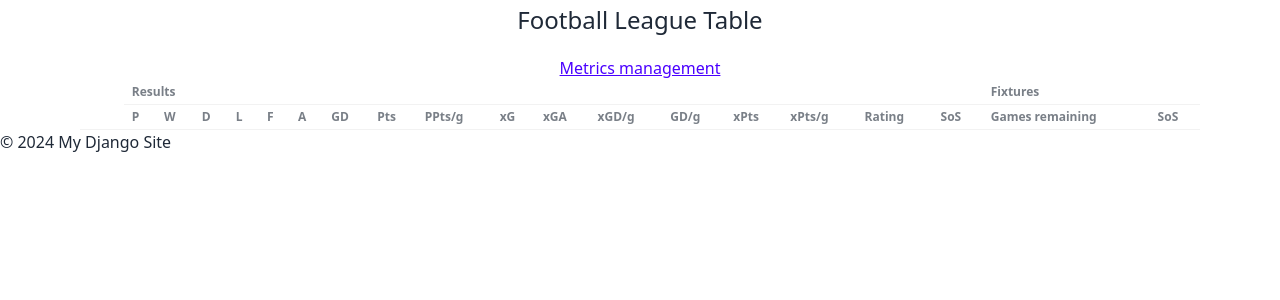
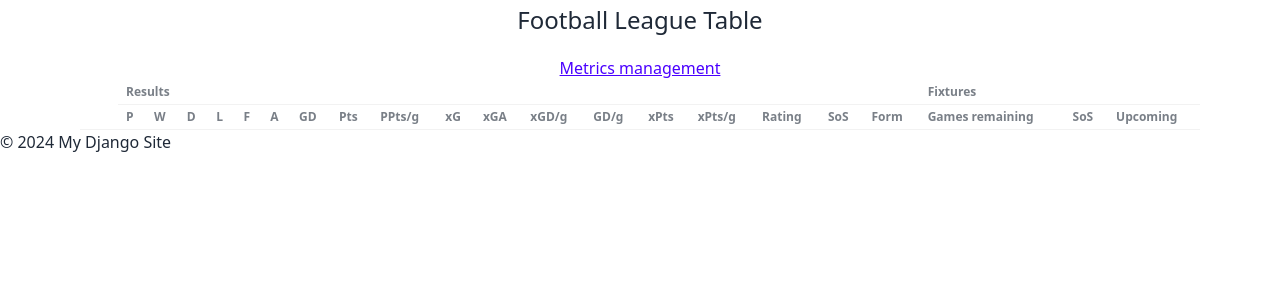
Before and after one commit to mbd0910/toughplacetogo, a Django app: template analytics/football/templates/league_table.html in a window 1280 px wide. Shown: the part 112-412 px from the top of the page. Run offline with Django 5.2, Linux system fonts and the light colour scheme; the template is opened without the code that fills it, so the values that code supplies are empty; some libraries are stand-ins or nearby versions.

Commit message:
Calculate difficulty of most recent 5 games and upcoming fixtures (#12)

```diff
--- a/analytics/football/league_table.py
+++ b/analytics/football/league_table.py
@@ -87,6 +87,11 @@ class LeagueTableRow:
             return []
         return self.results[-limit:]
 
+    def upcoming_games(self, limit = 5):
+        if limit <= 0:
+            return []
+        return self.fixtures[:limit]
+
     def most_recent_home_games(self, limit = 5):
         return self.most_recent_games_matching_criteria(is_home=True, limit=limit)
 
--- a/analytics/football/templates/league_table.html
+++ b/analytics/football/templates/league_table.html
@@ -13,8 +13,8 @@
             <tr>
                 <th rowspan="2"></th>
                 <th rowspan="2"></th>
-                <th colspan="17">Results</th>
-                <th colspan="2">Fixtures</th>
+                <th colspan="18">Results</th>
+                <th colspan="3">Fixtures</th>
             </tr>
             <tr>
                 <th>P</th>
@@ -34,8 +34,10 @@
                 <th>xPts/g</th>
                 <th>Rating</th>
                 <th>SoS</th>
+                <th>Form</th>
                 <th>Games remaining</th>
                 <th>SoS</th>
+                <th>Upcoming</th>
             </tr>
         </thead>
         <tbody>
@@ -67,10 +69,20 @@
                             {{ result_sos|floatformat:"2" }}
                         </td>
                     {% endwith %}
+                    {% with form_sos=result_difficulties.form|hash:row.team %}
+                        <td style="background-color: {{ form_sos|reverse_difficulty_colour }}">
+                            {{ form_sos|floatformat:"2" }}
+                        </td>
+                    {% endwith %}
                     <td>{{ row.games_remaining }}</td>
                     {% with fixture_sos=fixture_difficulties.sos|hash:row.team %}
                         <td style="background-color: {{ fixture_sos|reverse_difficulty_colour }}">
                             {{ fixture_sos|floatformat:"2" }}
+                        </td>
+                    {% endwith %}
+                    {% with upcoming_sos=fixture_difficulties.upcoming|hash:row.team %}
+                        <td style="background-color: {{ upcoming_sos|reverse_difficulty_colour }}">
+                            {{ upcoming_sos|floatformat:"2" }}
                         </td>
                     {% endwith %}
                 </tr>
```
Also changed, not shown: analytics/football/modelling/game_chooser.py (+8 -0 lines), analytics/football/tests/test_league_table_row.py (+41 -0 lines), analytics/football/views.py (+13 -3 lines).
